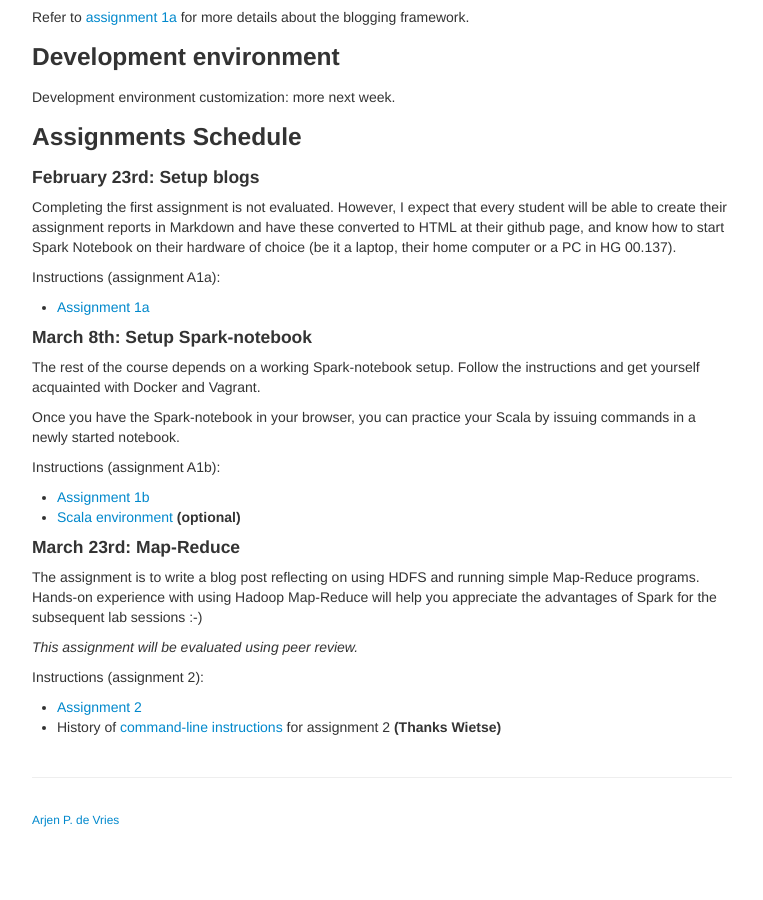
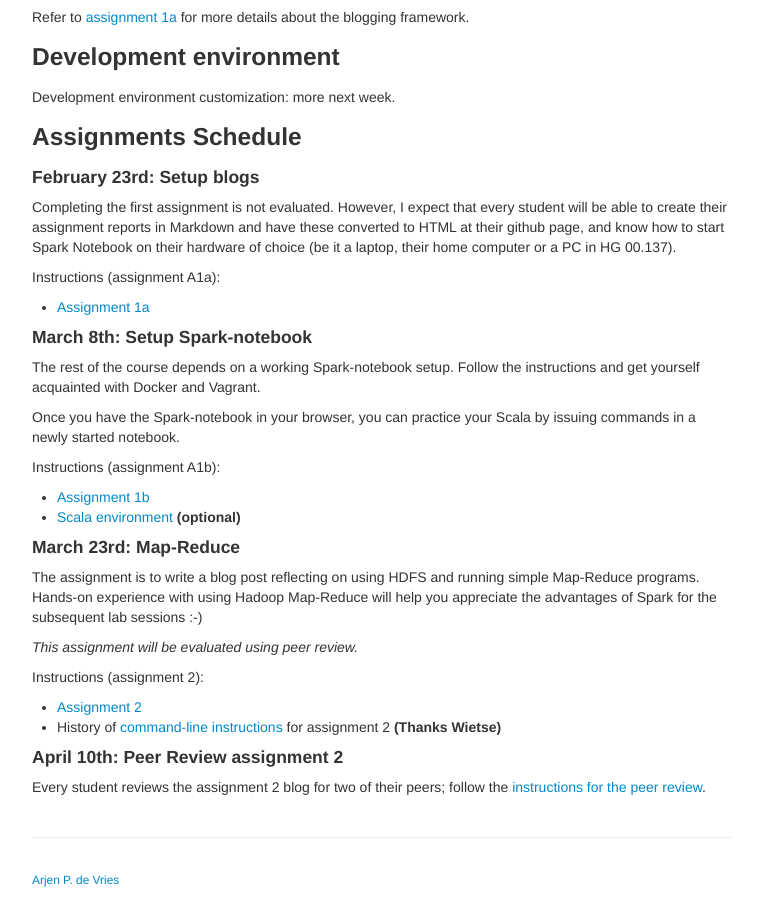
Before and after one commit to Thelukepet/course, a Jekyll site: the page built from index.md, in a window 1280 px wide and 900 px high, scrolled down 577 px. Shown: the whole window, without its empty margins (258-1021 px from the left). Built offline with Jekyll 4.4.1, drawn with Linux system fonts in a browser that asks for light colours; before the commit the page ends 1417 px from its top, so only the background shows below that.

Commit message:
Added peer review deadline

```diff
--- a/index.md
+++ b/index.md
@@ -69,3 +69,8 @@ Instructions (assignment 2):
 
 * [Assignment 2](assignments/A2-mapreduce.html)
 * History of [command-line instructions](background/exact.html) for assignment 2 __(Thanks Wietse)__
+
+#### April 10th: Peer Review assignment 2
+
+Every student reviews the assignment 2 blog for two of their peers;
+follow the [instructions for the peer review](peer-review.html).
```
